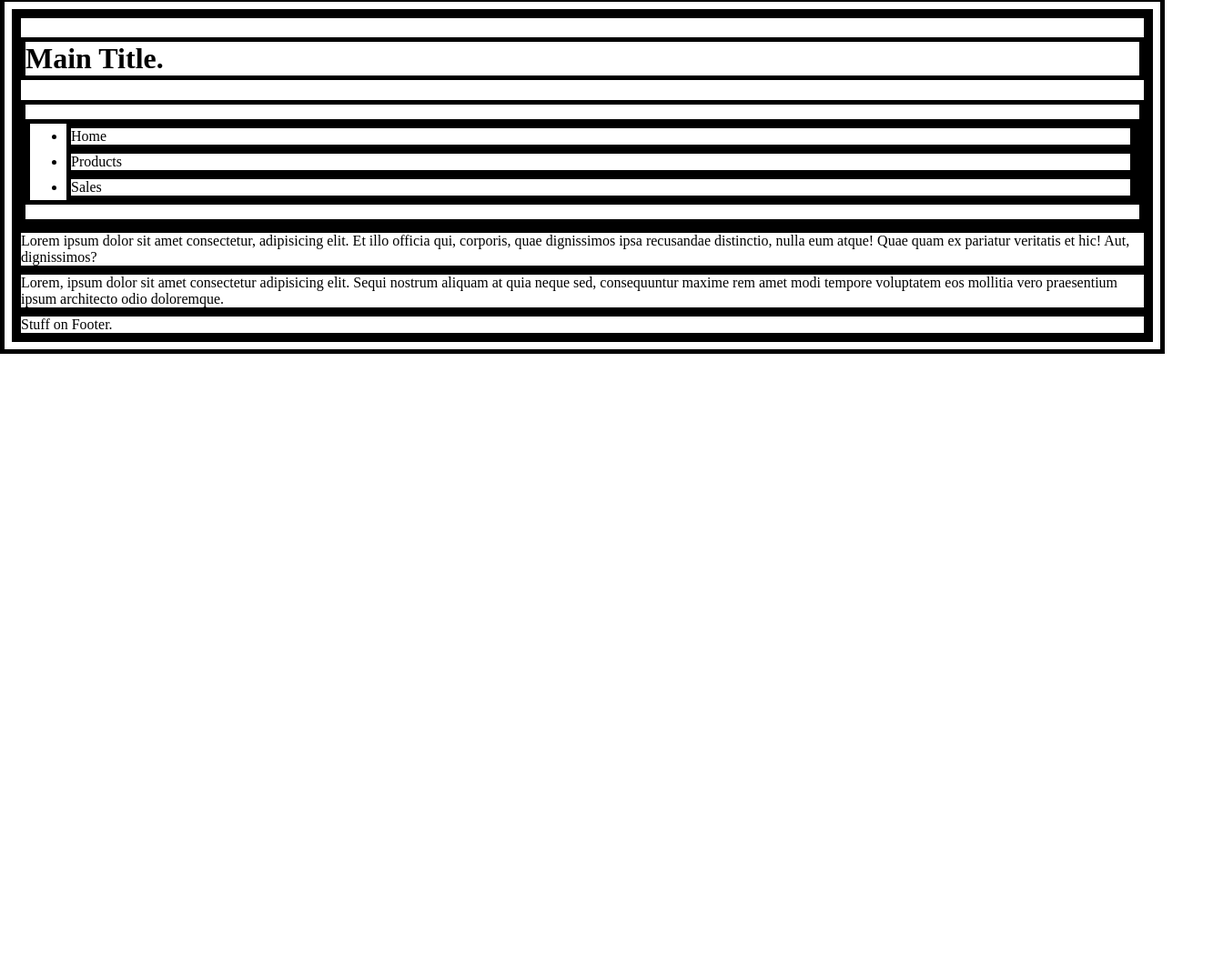
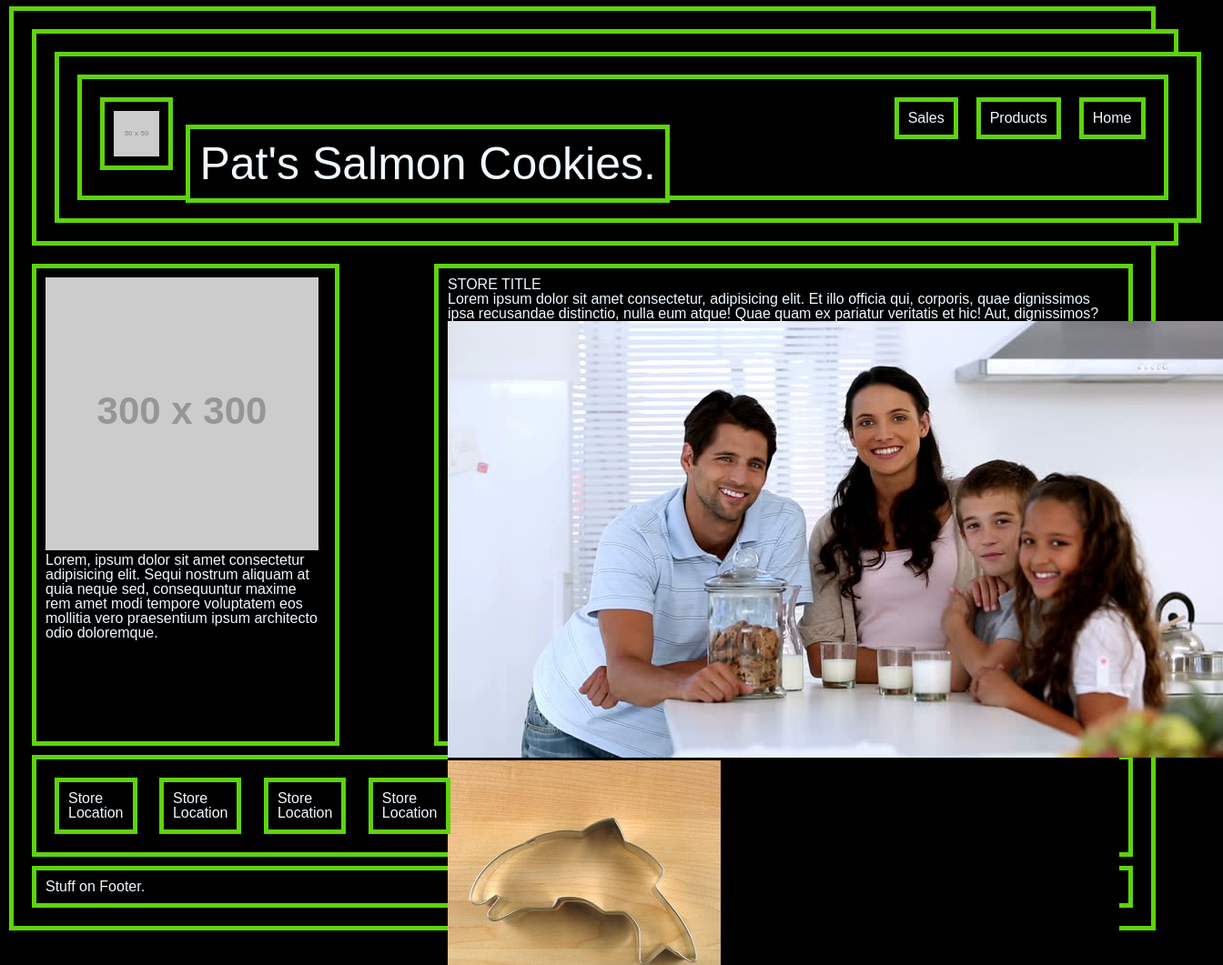
Before and after one commit to Judahhunger/cookie-stand, a plain HTML site: page index.html in a window 1280 px wide. Shown: the part 3-1064 px from the top of the page at 91% size, 1344 px wide, since content can reach past the window. Before the commit the page ends 800 px from the top, so only its background shows below. Drawn offline with Linux system fonts and the light colour scheme; placeholder pictures from the web are drawn by us.

Commit message:
still working on mockup then i'll fill with data and correct text.

```diff
--- a/css/style.css
+++ b/css/style.css
@@ -1,3 +1,142 @@
 *{
-  border: 5px solid black;
+  border: 5px solid rgb(93, 211, 15);
+  padding: 10px;
+  margin: 10px;
+  color: aliceblue;
+  background-color: black;
+  font-family: Arial, Helvetica, sans-serif;
 }
+body{
+  border: 5px solid rgb(93, 211, 15);
+  padding: 10px;
+  margin: 10px;
+  color: aliceblue;
+  background-color: black;
+  font-family: Arial, Helvetica, sans-serif;
+}
+header{
+  border: 5px solid rgb(93, 211, 15);
+  padding: 10px;
+  margin: 10px;
+  color: aliceblue;
+  background-color: black;
+  font-family: Arial, Helvetica, sans-serif;
+  display: inline-block;
+  width: 100%;
+}
+header nav{
+  border: 5px solid rgb(93, 211, 15);
+  padding: 10px;
+  margin: 10px;
+  color: aliceblue;
+  background-color: black;
+  font-family: Arial, Helvetica, sans-serif;
+  width: 100%;
+}
+header nav ul{
+  border: 5px solid rgb(93, 211, 15);
+  padding: 10px;
+  margin: 10px;
+  color: aliceblue;
+  background-color: black;
+  font-family: Arial, Helvetica, sans-serif;
+  display: inline-block;
+  width: 95%;
+}
+header nav ul img{
+  border: 5px solid rgb(93, 211, 15);
+  padding: 10px;
+  margin: 10px;
+  color: aliceblue;
+  background-color: black;
+  font-family: Arial, Helvetica, sans-serif;
+  display: inline-block;
+}
+header nav ul h1{
+  border: 5px solid rgb(93, 211, 15);
+  padding: 10px;
+  margin: 0 auto;
+  color: aliceblue;
+  background-color: black;
+  font-family: Arial, Helvetica, sans-serif;
+  font-size: 50px;
+  display: inline;
+}
+header nav ul li{
+  border: 5px solid rgb(93, 211, 15);
+  padding: 10px;
+  margin: 10px;
+  color: aliceblue;
+  background-color: black;
+  font-family: Arial, Helvetica, sans-serif;
+  float: right;
+}
+main{
+  border: 5px solid rgb(93, 211, 15);
+  padding: 10px;
+  margin: 10px;
+  color: aliceblue;
+  background-color: black;
+  font-family: Arial, Helvetica, sans-serif;
+  width: 60%;
+  height: 500px;
+  float: right;
+}
+aside{
+  border: 5px solid rgb(93, 211, 15);
+  padding: 10px;
+  margin: 10px;
+  color: aliceblue;
+  background-color: black;
+  font-family: Arial, Helvetica, sans-serif;
+  height: 500px;
+  width: 25%;
+}
+section{
+  border: 5px solid rgb(93, 211, 15);
+  padding: 10px;
+  margin: 10px;
+  color: aliceblue;
+  background-color: black;
+  font-family: Arial, Helvetica, sans-serif;
+}
+section ul{
+  border: 5px solid rgb(93, 211, 15);
+  padding: 10px;
+  margin: 10px;
+  color: aliceblue;
+  background-color: black;
+  font-family: Arial, Helvetica, sans-serif;
+  display: inline-block;
+}
+footer{
+  border: 5px solid rgb(93, 211, 15);
+  padding: 10px;
+  margin: 10px;
+  color: aliceblue;
+  background-color: black;
+  font-family: Arial, Helvetica, sans-serif;
+}
+.container{
+  width:800px;
+  height:400px;
+  padding:20px;
+  border:1px solid gray;
+  -webkit-box-sizing:border-box;
+  -moz-box-sizing:border-box;
+  box-sizing:border-box;
+  background: black;
+}
+.image-slider-wrapper{
+  overflow: hidden;
+}
+#image_slider{
+  position: relative;
+  height: 280px;
+  padding:0;
+}
+#image_slider li{
+  max-width: 100%;
+  float:left;
+  list-style: none;
+}
--- a/index.html
+++ b/index.html
@@ -2,17 +2,19 @@
 <html>
 <head>
   <meta charset="utf-8" />
-  <meta http-equiv="X-UA-Compatible" content="IE=edge">
+  <meta http-equiv="X-UA-Compatible" content="IE=edge" />
   <title>Page Title</title>
-  <meta name="viewport" content="width=device-width, initial-scale=1">
+  <meta name="viewport" content="width=device-width, initial-scale=1" />
+  <link rel="stylesheet" href="css/reset.css" />
   <link rel="stylesheet" type="text/css" media="screen" href="css/style.css" />
 
 </head>
 <body>
 <header>
-  <h1>Main Title.</h1>
   <nav>
     <ul>
+      <img src="http://via.placeholder.com/50x50" alt="" />
+      <h1>Pat's Salmon Cookies.</h1>
       <li>Home</li>
       <li>Products</li>
       <li>Sales</li>
@@ -20,10 +22,47 @@
   </nav>
 </header>
 <main>
-  Lorem ipsum dolor sit amet consectetur, adipisicing elit. Et illo officia qui, corporis, quae dignissimos ipsa recusandae distinctio, nulla eum atque! Quae quam ex pariatur veritatis et hic! Aut, dignissimos?
+  <h1>STORE TITLE</h1>
+  <p>Lorem ipsum dolor sit amet consectetur, adipisicing elit. Et illo officia qui, corporis, quae dignissimos ipsa recusandae distinctio, nulla eum atque! Quae quam ex pariatur veritatis et hic! Aut, dignissimos?</p>
+  <div class=”container”>
+      <div class=”image-slider-wrapper”>
+          <ul id=”image_slider”>
+              <li><img src="img/family.jpg"></li>
+              <li><img src="img/cutter.jpeg"></li>
+              <li><img src="img/frosted-cookie.jpg"></li>
+              <li><img src=""></li>
+              <li><img src=""></li>
+              <li><img src=""></li>
+          </ul>
+      </div>
+  </div>
+  <img src="http://via.placeholder.com/550x400" alt="">
 </main>
-<aside>Lorem, ipsum dolor sit amet consectetur adipisicing elit. Sequi nostrum aliquam at quia neque sed, consequuntur maxime rem amet modi tempore voluptatem eos mollitia vero praesentium ipsum architecto odio doloremque.</aside>
-<footer>Stuff on Footer.</footer>
-  <script src="app.js"></script>
+<aside>
+  <img src="http://via.placeholder.com/300x300" alt="">
+  <p>Lorem, ipsum dolor sit amet consectetur adipisicing elit. Sequi nostrum aliquam at quia neque sed, consequuntur maxime rem amet modi tempore voluptatem eos mollitia vero praesentium ipsum architecto odio doloremque.</p>
+</aside>
+<section>
+  <ul>
+    <li>Store</li>
+    <li>Location</li>
+  </ul>
+  <ul>
+    <li>Store</li>
+    <li>Location</li>
+  </ul>
+  <ul>
+    <li>Store</li>
+    <li>Location</li>
+  </ul>
+  <ul>
+    <li>Store</li>
+    <li>Location</li>
+  </ul>
+</section>
+<footer>
+  <h2>Stuff on Footer.</h2>
+</footer>
+  <script src="js/app.js"></script>
 </body>
 </html>
```
Also changed, not shown: css/sales.css (added), img/Inkedchinook_LI.jpg (added), img/chinook.jpg (added), img/cutter.jpeg (added), img/family.jpg (added), img/fish.jpg (added), img/frosted-cookie.jpg (added), img/salmon.png (added), img/shirt.jpg (added), js/app.js (line endings or trailing spaces).
